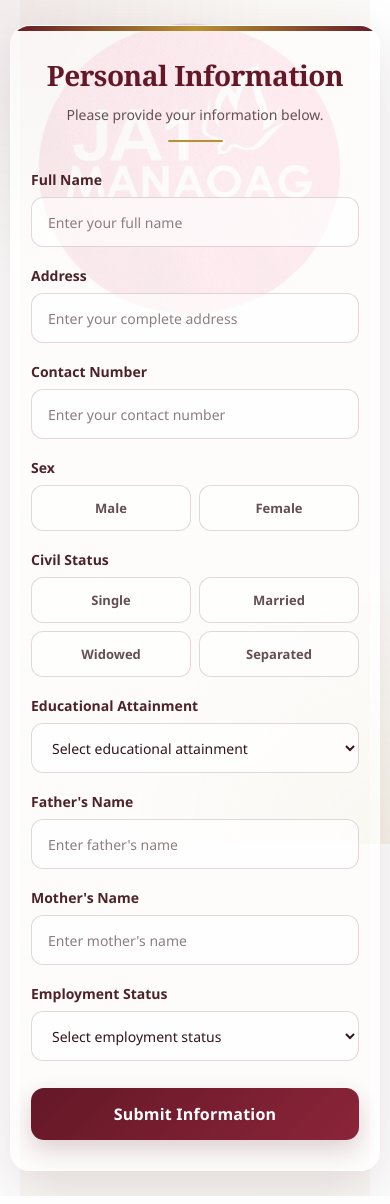
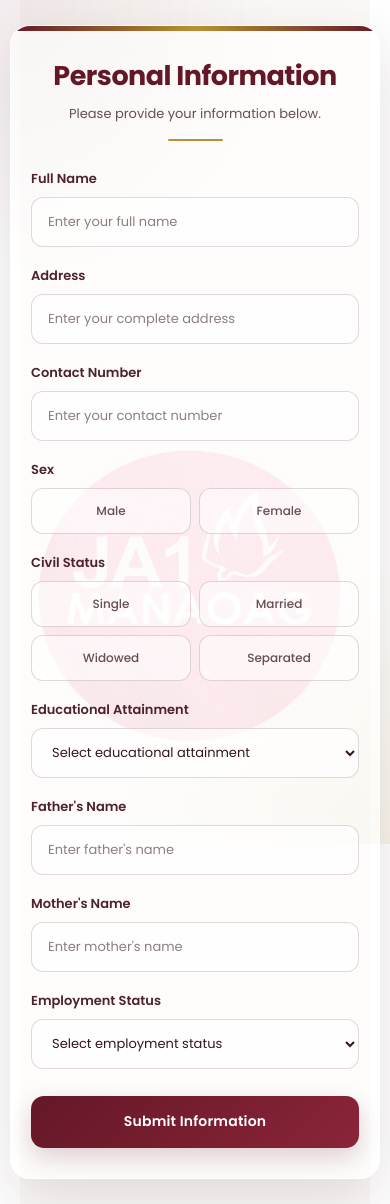
Before and after one commit to marrajanerick-alt/ja1manaoag, a Flask app: page / in a window 390 px wide. Run offline with Flask 3, Linux system fonts and the light colour scheme.

Commit message:
Update style.css

```diff
--- a/static/style.css
+++ b/static/style.css
@@ -1,3 +1,10 @@
+/* ================================
+   GOOGLE FONT
+================================ */
+
+@import url('https://fonts.googleapis.com/css2?family=Poppins:wght@400;500;600;700&display=swap');
+
+
 /* ================================
    GLOBAL
 ================================ */
@@ -16,10 +23,10 @@ body {
     min-height: 100vh;
     padding: 30px 15px;
 
-    font-family: "Segoe UI", Arial, sans-serif;
+    font-family: "Poppins", sans-serif;
     color: #35151d;
 
-    /* Background image - does NOT repeat */
+    /* Single centered background */
     background:
         linear-gradient(
             rgba(250, 248, 245, 0.82),
@@ -29,7 +36,8 @@ body {
 
     background-size: 600px auto;
     background-repeat: no-repeat;
-    background-position: center top;
+    background-position: center center;
+    background-attachment: fixed;
 
     position: relative;
 }
@@ -95,7 +103,7 @@ body::before {
 
 
 /* ================================
-   TOP GOLD/BURGUNDY ACCENT
+   TOP ACCENT
 ================================ */
 
 .container::after {
@@ -126,19 +134,16 @@ body::before {
 h1 {
     text-align: center;
 
-    font-family:
-        Georgia,
-        "Times New Roman",
-        serif;
+    font-family: "Poppins", sans-serif;
 
-    font-size: 34px;
+    font-size: 32px;
     font-weight: 700;
 
     color: #641827;
 
     letter-spacing: -0.5px;
 
-    margin-bottom: 10px;
+    margin-bottom: 8px;
 }
 
 .subtitle {
@@ -146,7 +151,9 @@ h1 {
 
     color: #654f53;
 
-    font-size: 15px;
+    font-size: 14px;
+    font-weight: 400;
+
     line-height: 1.6;
 
     margin-bottom: 35px;
@@ -176,12 +183,15 @@ h1 {
 
 form {
     display: flex;
+
     flex-direction: column;
+
     gap: 22px;
 }
 
 .form-group {
     display: flex;
+
     flex-direction: column;
 }
 
@@ -193,7 +203,7 @@ form {
 label {
     margin-bottom: 8px;
 
-    font-size: 14px;
+    font-size: 13px;
     font-weight: 600;
 
     color: #4d222b;
@@ -221,8 +231,9 @@ select {
 
     color: #35151d;
 
-    font-family: inherit;
-    font-size: 15px;
+    font-family: "Poppins", sans-serif;
+
+    font-size: 14px;
 
     outline: none;
 
@@ -233,9 +244,15 @@ select {
         background 0.25s ease;
 }
 
+
+/* Placeholder */
+
 input::placeholder {
     color: #8d7d80;
 }
+
+
+/* Focus */
 
 input[type="text"]:focus,
 input[type="tel"]:focus,
@@ -250,6 +267,9 @@ select:focus {
     transform: translateY(-1px);
 }
 
+
+/* Select */
+
 select {
     cursor: pointer;
 }
@@ -261,31 +281,45 @@ select {
 
 .radio-group {
     display: flex;
+
     flex-wrap: wrap;
+
     gap: 10px;
 }
 
 .radio-option {
     flex: 1;
+
     min-width: 120px;
+
     position: relative;
 }
 
+
+/* Hide original radio */
+
 .radio-option input[type="radio"] {
     position: absolute;
+
     opacity: 0;
+
     pointer-events: none;
 }
+
+
+/* Radio option */
 
 .radio-option label {
     display: flex;
 
     align-items: center;
+
     justify-content: center;
 
     min-height: 48px;
 
     margin: 0;
+
     padding: 10px 15px;
 
     border: 1px solid rgba(110, 60, 70, 0.20);
@@ -298,10 +332,16 @@ select {
 
     cursor: pointer;
 
-    font-size: 14px;
+    font-family: "Poppins", sans-serif;
+
+    font-size: 13px;
+    font-weight: 500;
 
     transition: all 0.25s ease;
 }
+
+
+/* Hover */
 
 .radio-option label:hover {
     border-color: #a56d76;
@@ -310,6 +350,9 @@ select {
 
     color: #641827;
 }
+
+
+/* Selected */
 
 .radio-option input[type="radio"]:checked + label {
     border-color: #7b1f32;
@@ -340,6 +383,7 @@ button[type="submit"] {
     margin-top: 8px;
 
     border: none;
+
     border-radius: 13px;
 
     background:
@@ -351,9 +395,10 @@ button[type="submit"] {
 
     color: white;
 
-    font-family: inherit;
-    font-size: 16px;
-    font-weight: 700;
+    font-family: "Poppins", sans-serif;
+
+    font-size: 15px;
+    font-weight: 600;
 
     letter-spacing: 0.2px;
 
@@ -368,6 +413,9 @@ button[type="submit"] {
         filter 0.25s ease;
 }
 
+
+/* Hover */
+
 button[type="submit"]:hover {
     transform: translateY(-2px);
 
@@ -376,6 +424,9 @@ button[type="submit"]:hover {
 
     filter: brightness(1.05);
 }
+
+
+/* Click */
 
 button[type="submit"]:active {
     transform: translateY(0);
@@ -390,14 +441,19 @@ button[type="submit"]:active {
 ================================ */
 
 @keyframes fadeUp {
+
     from {
         opacity: 0;
-        transform: translateY(20px);
+
+        transform:
+            translateY(20px);
     }
 
     to {
         opacity: 1;
-        transform: translateY(0);
+
+        transform:
+            translateY(0);
     }
 }
 
@@ -413,9 +469,14 @@ button[type="submit"]:active {
 
         /* Smaller single background */
         background-size: 350px auto;
+
         background-repeat: no-repeat;
-        background-position: center top;
+
+        background-position: center center;
+
+        background-attachment: fixed;
     }
+
 
     .container {
         margin: 10px auto;
@@ -428,44 +489,63 @@ button[type="submit"]:active {
         background: rgba(255, 255, 255, 0.54);
     }
 
+
     h1 {
-        font-size: 28px;
+        font-size: 27px;
     }
 
+
     .subtitle {
-        font-size: 14px;
+        font-size: 13px;
+
         margin-bottom: 28px;
     }
+
 
     form {
         gap: 19px;
     }
 
+
+    /* Two columns */
+
     .radio-group {
         display: grid;
-        grid-template-columns: 1fr 1fr;
+
+        grid-template-columns:
+            1fr 1fr;
+
         gap: 8px;
     }
+
 
     .radio-option {
         min-width: 0;
     }
 
+
     .radio-option label {
         min-height: 46px;
+
         padding: 8px;
-        font-size: 13px;
+
+        font-size: 12px;
     }
+
 
     input[type="text"],
     input[type="tel"],
     select {
         height: 50px;
-        font-size: 14px;
+
+        font-size: 13px;
     }
+
 
     button[type="submit"] {
         height: 52px;
+
+        font-size: 14px;
     }
 }
 
@@ -480,9 +560,11 @@ button[type="submit"]:active {
         padding: 25px 16px;
     }
 
+
     h1 {
-        font-size: 25px;
+        font-size: 24px;
     }
+
 
     .radio-group {
         grid-template-columns: 1fr;
```
